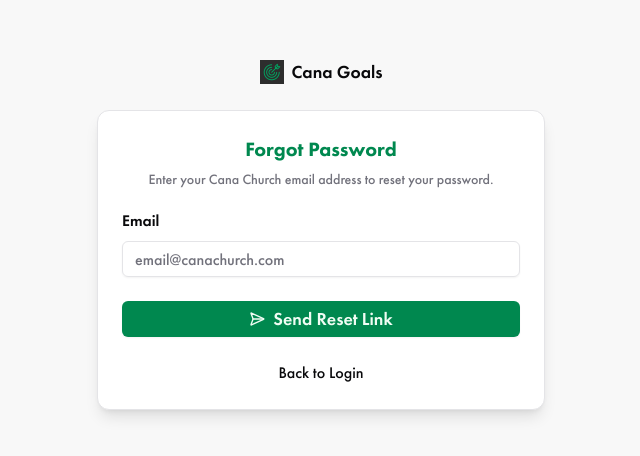
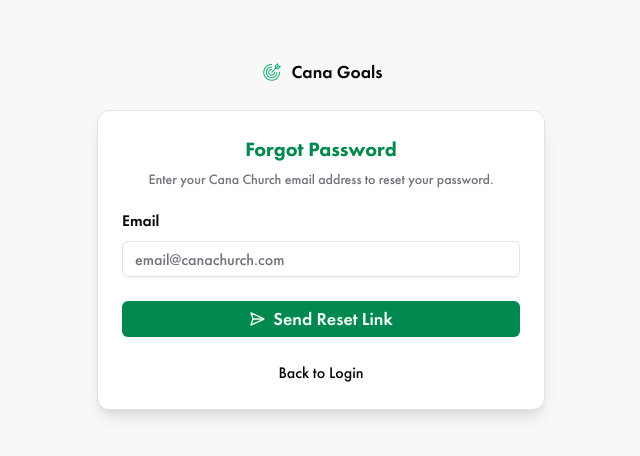
Before and after one commit to Brandon-Faulkner/cana-goals-next, a Next.js app: page /forgot-pass in a window 1280 px wide. Shown: the part 166-622 px from the top of the page, without its empty margins (319-959 px from the left). Built offline with nearby package versions, Linux system fonts and the light colour scheme; no server answers.

Commit message:
Updated pages to use transparent icon

```diff
--- a/src/app/forgot-pass/page.jsx
+++ b/src/app/forgot-pass/page.jsx
@@ -13,7 +13,7 @@ export default function Page() {
         <div className='flex w-full max-w-md flex-col gap-6'>
           <div className='flex items-center gap-2 self-center text-lg font-medium'>
             <Image
-              src='/android-chrome-192x192.png'
+              src='/cana-goals-transparent.png'
               alt='Cana Goals main logo'
               width={24}
               height={24}
--- a/src/app/login/page.jsx
+++ b/src/app/login/page.jsx
@@ -13,7 +13,7 @@ export default function Page() {
         <div className='flex w-full max-w-md flex-col gap-6'>
           <div className='flex items-center gap-2 self-center text-lg font-medium'>
             <Image
-              src='/android-chrome-192x192.png'
+              src='/cana-goals-transparent.png'
               alt='Cana Goals main logo'
               width={24}
               height={24}
--- a/src/app/reset-pass/page.jsx
+++ b/src/app/reset-pass/page.jsx
@@ -90,7 +90,7 @@ function PageContent() {
       <div className='flex w-full max-w-md flex-col gap-6'>
         <div className='flex items-center gap-2 self-center text-lg font-medium'>
           <Image
-            src='/android-chrome-192x192.png'
+            src='/cana-goals-transparent.png'
             alt='Cana Goals main logo'
             width={24}
             height={24}
--- a/src/components/app-sidebar.jsx
+++ b/src/components/app-sidebar.jsx
@@ -79,7 +79,7 @@ export function AppSidebar({
       <SidebarHeader>
         <div className='flex h-[47px] items-center gap-1'>
           <Image
-            src='/android-chrome-192x192.png'
+            src='/cana-goals-transparent.png'
             alt='Cana Goals main logo'
             width={32}
             height={32}
```
Also changed, not shown: public/cana-goals-transparent.png (added).
